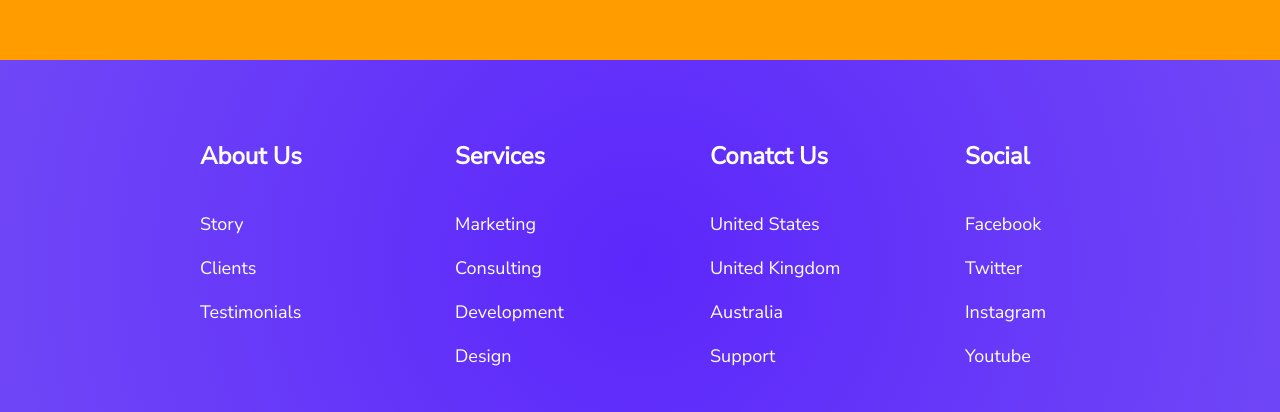
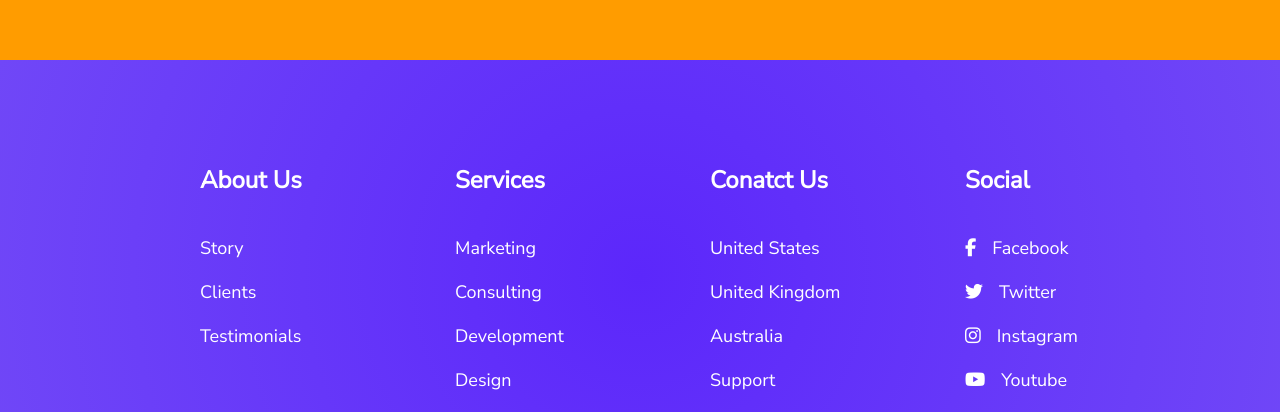
Before and after one commit to grum1n/react-footer-tutorial, a React (Create React App) app: page / in a window 1280 px wide. Shown: the part 540-952 px from the top of the page. Built offline with nearby package versions, Linux system fonts and the light colour scheme.

Commit message:
added link icons to footer

```diff
--- a/public/index.html
+++ b/public/index.html
@@ -28,6 +28,7 @@
     <link rel="preconnect" href="https://fonts.gstatic.com" crossorigin>
     <link href="https://fonts.googleapis.com/css2?family=Nunito+Sans&display=swap" rel="stylesheet">
     <title>React App</title>
+    <script src="https://kit.fontawesome.com/c630c8eb00.js" crossorigin="anonymous"></script>
   </head>
   <body>
     <noscript>You need to enable JavaScript to run this app.</noscript>
--- a/src/components/footer/styles/footer.js
+++ b/src/components/footer/styles/footer.js
@@ -30,7 +30,7 @@ export const Row = styled.div`
     }
 `
 
-export const Link = styled.div`
+export const Link = styled.a`
     color: #fff;
     margin-bottom: 20px;
     font-size: 18px;
@@ -42,7 +42,7 @@ export const Link = styled.div`
     }
 `
 
-export const Title = styled.div`
+export const Title = styled.p`
     font-size: 24px;
     color: #fff;
     margin-bottom: 40px;
--- a/src/components/icons/index.js
+++ b/src/components/icons/index.js
@@ -0,0 +1,6 @@
+import React from 'react';
+import { Icon } from './styles/icons';
+
+export default function Icons({className}) {
+    return <Icon className={className} />
+}
--- a/src/components/icons/styles/icons.js
+++ b/src/components/icons/styles/icons.js
@@ -0,0 +1,6 @@
+import styled from 'styled-components';
+
+export const Icon = styled.i`
+    font-size: 18px;
+    margin-right: 16px;
+`
--- a/src/containers/footer.js
+++ b/src/containers/footer.js
@@ -1,5 +1,6 @@
 import React from 'react';
 import Footer from '../components/footer';
+import Icon from '../components/icons';
 
 export function FooterContainer(){
     return(
@@ -29,10 +30,10 @@ export function FooterContainer(){
                         </Footer.Column>
                         <Footer.Column>
                             <Footer.Title>Social</Footer.Title>
-                            <Footer.Link href="#">Facebook</Footer.Link>
-                            <Footer.Link href="#">Twitter</Footer.Link>
-                            <Footer.Link href="#">Instagram</Footer.Link>
-                            <Footer.Link href="#">Youtube</Footer.Link>
+                            <Footer.Link href="#"><Icon className="fab fa-facebook-f" />Facebook</Footer.Link>
+                            <Footer.Link href="#"><Icon className="fab fa-twitter" />Twitter</Footer.Link>
+                            <Footer.Link href="#"><Icon className="fab fa-instagram" />Instagram</Footer.Link>
+                            <Footer.Link href="#"><Icon className="fab fa-youtube" />Youtube</Footer.Link>
                         </Footer.Column>
                     </Footer.Row>
                 </Footer.Wrapper>
```
